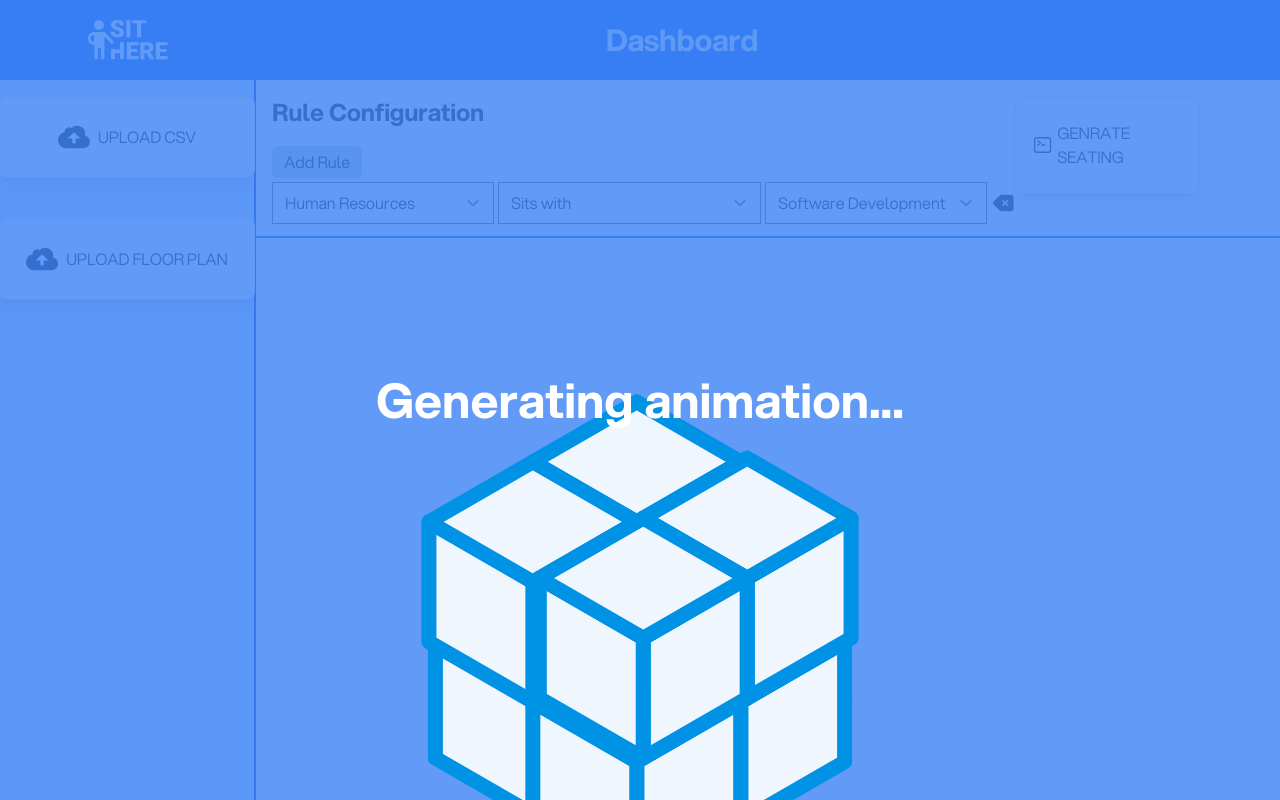
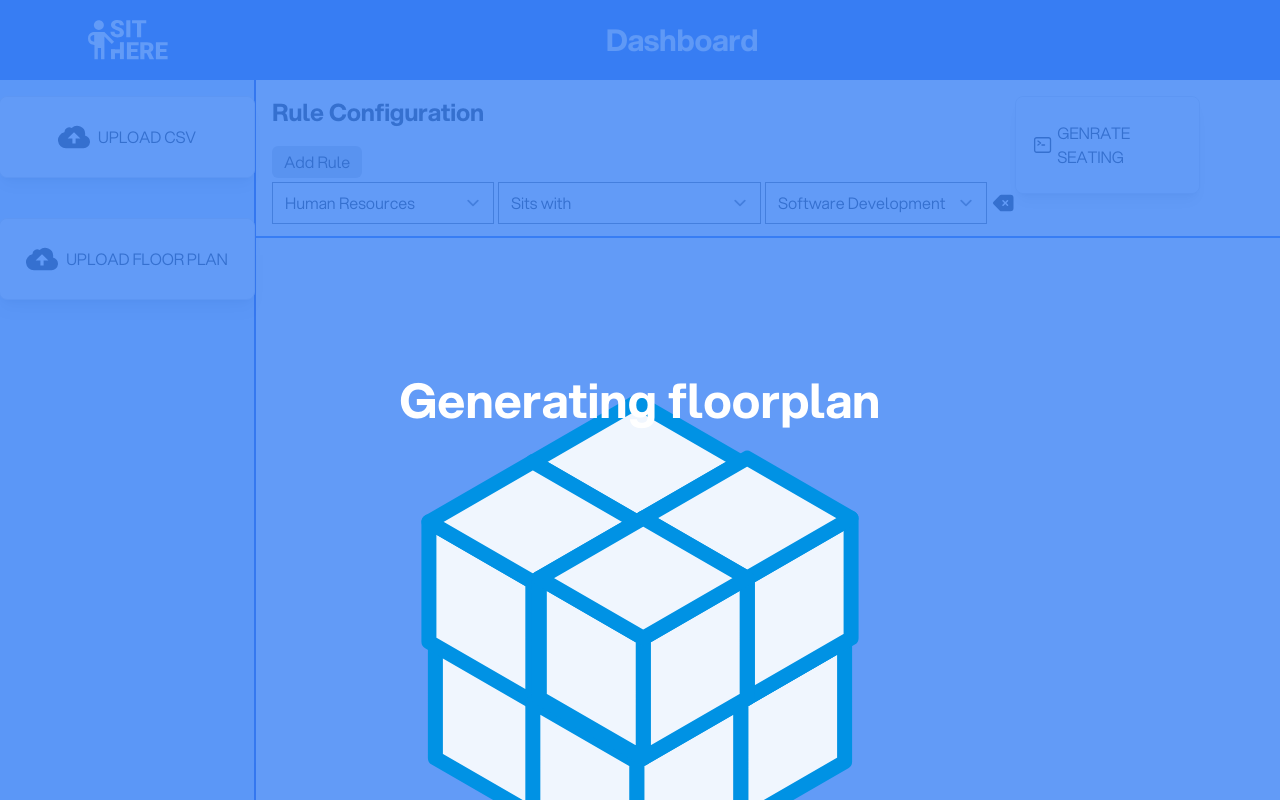
Before and after one commit to alexleybourne/sit-here, a Next.js app: page /dashboard in a window 1280 px wide. Both pictures are taken after a click on the label "GENRATE SEATING". Built offline with nearby package versions, Linux system fonts and the light colour scheme.

Commit message:
updated generate animation copy

```diff
--- a/components/dashboard/GenerateAnimation.tsx
+++ b/components/dashboard/GenerateAnimation.tsx
@@ -24,7 +24,7 @@ const GenerateAnimation = (props: any) => {
     <div className={styles.container}>
       <div ref={container} id="animation-container"/>
       <div className={styles.information}>
-        <div className="font-black text-white" style={{ fontSize: '3rem' }}>Generating animation...</div>
+        <div className="font-black text-white" style={{ fontSize: '3rem' }}>Generating floorplan</div>
       </div>
     </div>
   )
```
